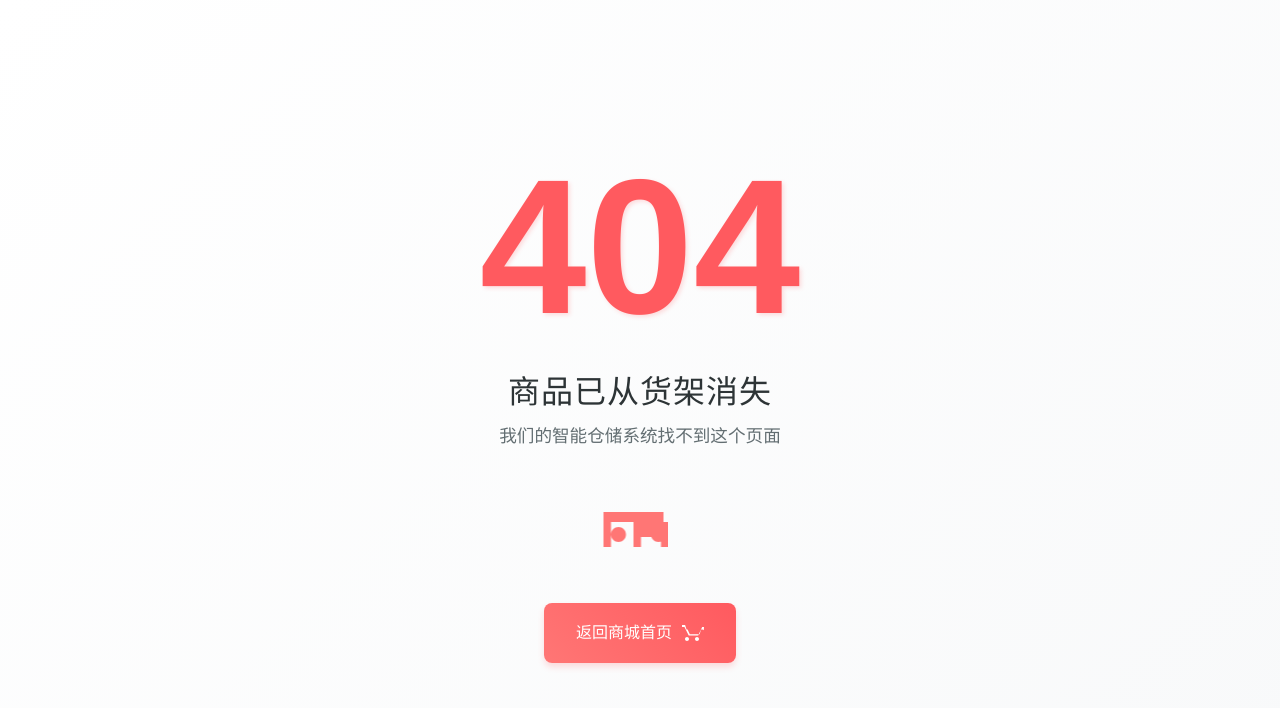
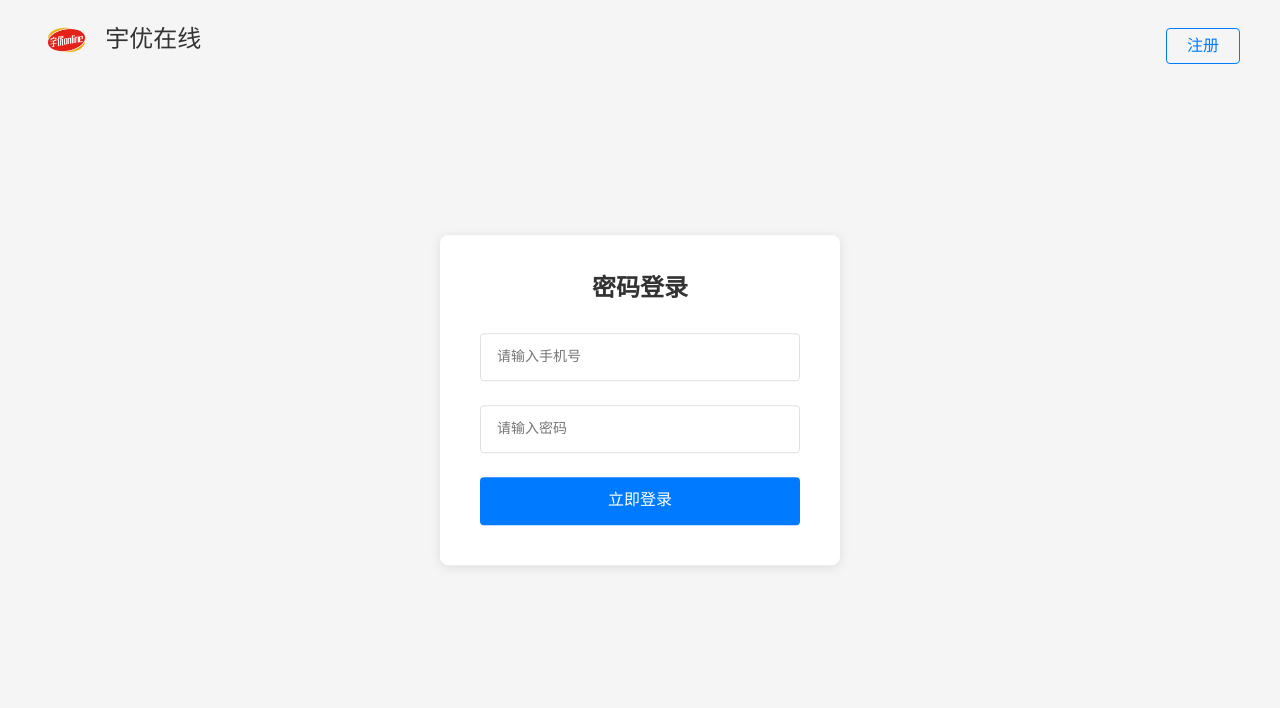
Before and after one commit to coolleave/yyzx_frontend, a Vue app: page /index/login in a window 1280 px wide. Before the commit this address had no page. Shown: the top 708 px of the page. Built offline with nearby package versions, Linux system fonts and the light colour scheme; a small style sheet from the web is missing.

Commit message:
登录界面

```diff
--- a/src/router/root.ts
+++ b/src/router/root.ts
@@ -1,10 +1,33 @@
-
 // 路由表
 const constantRouterMap = [
   // ************* 前台路由 **************
   {
     path: '/',
-    redirect: '/admin'
+    redirect: '/index'
+  },
+  // 首页
+  {
+    path: '/index',
+    name: 'index',
+    redirect: '/index/portal',
+    component: () => import('@/views/index/Index.vue'),
+    children: [
+      {
+        path: 'login',
+        name: 'login',
+        component: () => import('@/views/index/Login.vue')
+      },
+      {
+        path: 'register',
+        name: 'register',
+        component: () => import('@/views/index/Register.vue')
+      },
+      {
+        path: 'portal',
+        name: 'portal',
+        component: () => import('@/views/index/Portal.vue')
+      },
+    ]
   },
   // ************* 后台路由 **************
   // 后台登录
--- /dev/null
+++ b/src/views/index/Index.vue
@@ -0,0 +1,13 @@
+<script setup lang="ts" name="index" >
+import { RouterView } from 'vue-router';
+
+
+</script>
+
+<template>
+<RouterView></RouterView>
+</template>
+
+<style scoped>
+
+</style>
--- /dev/null
+++ b/src/views/index/Login.vue
@@ -0,0 +1,233 @@
+<template>
+    <div class="login-container">
+      <!-- 左上角Logo和文字 -->
+      <div class="logo-container">
+        <img
+          src="/public/logo.png"
+          alt="Logo"
+          class="logo"
+        >
+        <span class="logo-text">宇优在线</span>
+      </div>
+
+      <!-- 右上角注册按钮 -->
+      <button class="register-btn" @click="handleRegister">注册</button>
+
+      <!-- 登录表单 -->
+      <div class="login-form">
+        <h2 class="title">密码登录</h2>
+
+        <form @submit.prevent="handleSubmit">
+          <!-- 手机号输入 -->
+          <div class="form-item">
+            <input
+              v-model="formData.phone"
+              type="tel"
+              placeholder="请输入手机号"
+              maxlength="11"
+              class="input-field"
+              :class="{ 'error': errors.phone }"
+            >
+            <div v-if="errors.phone" class="error-msg">{{ errors.phone }}</div>
+          </div>
+
+          <!-- 密码输入 -->
+          <div class="form-item">
+            <input
+              v-model="formData.password"
+              type="password"
+              placeholder="请输入密码"
+              class="input-field"
+              :class="{ 'error': errors.password }"
+            >
+            <div v-if="errors.password" class="error-msg">{{ errors.password }}</div>
+          </div>
+
+          <!-- 登录按钮 -->
+          <button
+            type="submit"
+            class="submit-btn"
+            :disabled="loading"
+          >
+            {{ loading ? '登录中...' : '立即登录' }}
+          </button>
+        </form>
+      </div>
+    </div>
+  </template>
+
+  <script>
+  export default {
+    data() {
+      return {
+        formData: {
+          phone: '',
+          password: ''
+        },
+        errors: {
+          phone: '',
+          password: ''
+        },
+        loading: false
+      }
+    },
+    methods: {
+      validateForm() {
+        let isValid = true
+        this.errors = { phone: '', password: '' }
+
+        if (!this.formData.phone) {
+          this.errors.phone = '手机号不能为空'
+          isValid = false
+        } else if (!/^1[3-9]\d{9}$/.test(this.formData.phone)) {
+          this.errors.phone = '手机号格式不正确'
+          isValid = false
+        }
+
+        if (!this.formData.password) {
+          this.errors.password = '密码不能为空'
+          isValid = false
+        } else if (this.formData.password.length < 6) {
+          this.errors.password = '密码长度至少6位'
+          isValid = false
+        }
+
+        return isValid
+      },
+
+      async handleSubmit() {
+        if (!this.validateForm()) return
+
+        this.loading = true
+        try {
+          console.log('登录数据:', this.formData)
+          alert('登录成功!')
+        } catch (error) {
+          alert(error.message || '登录失败')
+        } finally {
+          this.loading = false
+        }
+      },
+
+      handleRegister() {
+        // 实际使用时建议使用路由跳转
+        // this.$router.push('/register')
+        alert('跳转到注册页面')
+      }
+    }
+  }
+  </script>
+
+  <style scoped>
+  .login-container {
+    min-height: 100vh;
+    background: #f5f5f5;
+    position: relative;
+  }
+
+  .logo-container {
+    position: absolute;
+    left: 40px;
+    top: 20px;
+    display: flex;
+    align-items: center;
+    gap: 12px;
+  }
+
+  .logo {
+    height: 40px;
+  }
+
+  .logo-text {
+    font-size: 24px;
+    font-weight: 500;
+    color: #333;
+  }
+
+  .register-btn {
+    position: absolute;
+    right: 40px;
+    top: 28px;
+    padding: 8px 20px;
+    background: none;
+    border: 1px solid #007bff;
+    color: #007bff;
+    border-radius: 4px;
+    cursor: pointer;
+    transition: all 0.3s;
+  }
+
+  .register-btn:hover {
+    background: #007bff;
+    color: white;
+  }
+
+  .login-form {
+    width: 400px;
+    padding: 40px;
+    background: #fff;
+    border-radius: 8px;
+    box-shadow: 0 2px 12px rgba(0,0,0,0.1);
+    position: absolute;
+    left: 50%;
+    top: 50%;
+    transform: translate(-50%, -50%);
+  }
+
+  .title {
+    text-align: center;
+    color: #333;
+    margin-bottom: 30px;
+    font-size: 24px;
+  }
+
+  .form-item {
+    margin-bottom: 24px;
+  }
+
+  .input-field {
+    width: 100%;
+    height: 48px;
+    padding: 0 16px;
+    border: 1px solid #e0e0e0;
+    border-radius: 4px;
+    font-size: 14px;
+    transition: border-color 0.3s;
+  }
+
+  .input-field:focus {
+    border-color: #007bff;
+    outline: none;
+  }
+
+  .input-field.error {
+    border-color: #ff4444;
+  }
+
+  .error-msg {
+    color: #ff4444;
+    font-size: 12px;
+    margin-top: 4px;
+  }
+
+  .submit-btn {
+    width: 100%;
+    height: 48px;
+    background: #007bff;
+    color: white;
+    border: none;
+    border-radius: 4px;
+    font-size: 16px;
+    cursor: pointer;
+    transition: background 0.3s;
+  }
+
+  .submit-btn:hover {
+    background: #0056b3;
+  }
+
+  .submit-btn:disabled {
+    background: #a0cfff;
+    cursor: not-allowed;
+  }
+  </style>
--- /dev/null
+++ b/src/views/index/Portal.vue
@@ -0,0 +1,11 @@
+<script setup lang="ts" name="">
+
+</script>
+
+<template>
+
+</template>
+
+<style scoped>
+
+</style>
```
Also changed, not shown: src/views/index/Register.vue (added).
